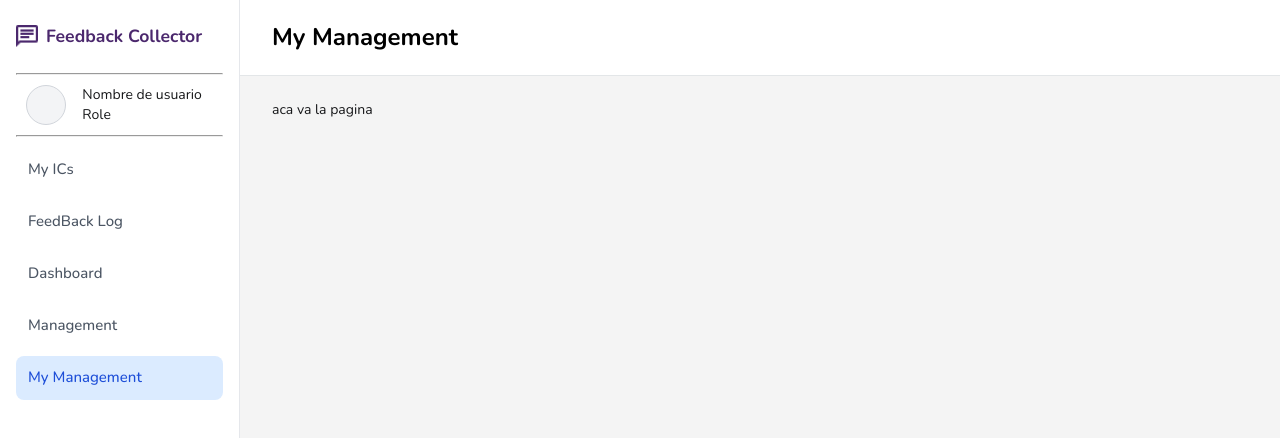
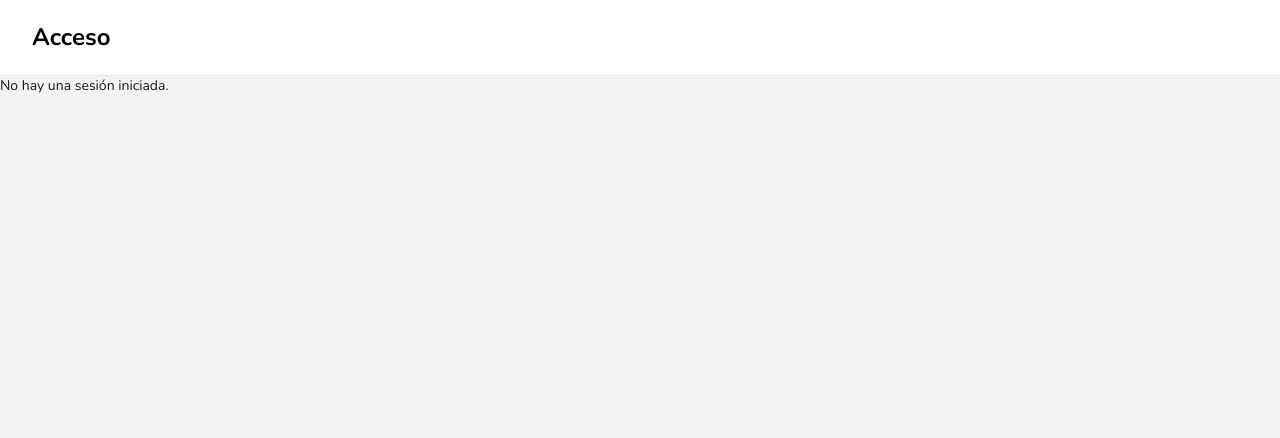
Before and after one commit to FeedbackCollector/feedback-collector, a React (Vite) app in the folder feedback-app-web/: page /my-management in a window 1280 px wide. Shown: the top 438 px of the page. Built offline with nearby package versions, Linux system fonts and the light colour scheme.

Commit message:
feature(auth): implement role-based views and session management

```diff
--- a/feedback-app-web/src/App.jsx
+++ b/feedback-app-web/src/App.jsx
@@ -1,4 +1,5 @@
-import { createBrowserRouter, Outlet, RouterProvider } from 'react-router-dom'
+import { BrowserRouter, Outlet, useLocation, useRoutes } from 'react-router-dom'
+import { useEffect, useState } from 'react'
 import { Header } from './Components/Header'
 import { NavBar } from './Components/Manager-Nav'
 import './App.css'
@@ -8,51 +9,125 @@ import Dashboard from './pages/Dashboard'
 import Management from './pages/Management'
 import MyManagement from './pages/MyManagement'
 
-const IS_ADMIN = true
+const TOKEN_STORAGE_KEY = 'token'
+const VALID_ROLES = ['manager', 'director']
 
 const managerRoutes = [
   { path: '/MyICs', title: 'My ICs', element: <MyICs /> },
   { path: '/feedback-log', title: 'FeedBack Log', element: <FeedbackLogSearchComp /> },
 ]
 
-const adminRoutes = [
+const directorRoutes = [
   { path: '/dashboard', title: 'Dashboard', element: <Dashboard /> },
   { path: '/management', title: 'Management', element: <Management /> },
   { path: '/my-management', title: 'My Management', element: <MyManagement /> },
 ]
 
-const visibleRoutes = IS_ADMIN ? [...managerRoutes, ...adminRoutes] : managerRoutes
+function readCurrentUser() {
+  const token = window.localStorage.getItem(TOKEN_STORAGE_KEY)
+  if (!token) {
+    return { user: null, error: 'No hay una sesión iniciada.' }
+  }
 
-function AppLayout() {
+  try {
+    const payload = token.split('.')[1]?.replace(/-/g, '+').replace(/_/g, '/')
+    if (!payload) throw new Error('Token inválido')
+
+    const claims = JSON.parse(
+      new TextDecoder().decode(
+        Uint8Array.from(window.atob(payload), (character) => character.charCodeAt(0)),
+      ),
+    )
+
+    if (typeof claims.exp === 'number' && claims.exp * 1000 <= Date.now()) {
+      return { user: null, error: 'La sesión expiró. Iniciá sesión nuevamente.' }
+    }
+
+    if (typeof claims.email !== 'string' || !VALID_ROLES.includes(claims.role)) {
+      return { user: null, error: 'La sesión no contiene un usuario o rol válido.' }
+    }
+
+    return { user: { email: claims.email, role: claims.role }, error: null }
+  } catch {
+    return { user: null, error: 'No se pudo leer la sesión. Iniciá sesión nuevamente.' }
+  }
+}
+
+function AppLayout({ user, links }) {
+  const { pathname } = useLocation()
+  const title = links.find(({ to }) => to === pathname)?.label ?? 'Página no encontrada'
+
   return (
     <div className="app-layout">
       <NavBar
-        links={visibleRoutes.map(({ path, title }) => ({ to: path, label: title }))}
+        links={links}
+        user={user}
       />
       <main className="app-content">
-        <Header />
+        <Header title={title} />
         <Outlet />
       </main>
     </div>
   )
 }
 
-const router = createBrowserRouter([
-  {
-    element: <AppLayout />,
-    children: [
-      ...visibleRoutes.map(({ path, title, element }) => ({
-        path,
-        element,
-        handle: { title },
-      })),
-      { path: '*', element: null },
-    ],
-  },
-])
+function SessionNotice({ message, title = 'Acceso' }) {
+  return (
+    <main className="app-content">
+      <Header title={title} />
+      <p role="status">{message}</p>
+    </main>
+  )
+}
+
+function AuthenticatedApp() {
+  const [session, setSession] = useState(readCurrentUser)
+
+  useEffect(() => {
+    function syncSession(event) {
+      if (event.key === TOKEN_STORAGE_KEY || event.key === null) {
+        setSession(readCurrentUser())
+      }
+    }
+
+    window.addEventListener('storage', syncSession)
+    return () => window.removeEventListener('storage', syncSession)
+  }, [])
+
+  const user = session.user
+  const visibleRoutes = user?.role === 'director'
+    ? [...managerRoutes, ...directorRoutes]
+    : user?.role === 'manager'
+      ? managerRoutes
+      : []
+  const links = visibleRoutes.map(({ path, title }) => ({ to: path, label: title }))
+  const routeElements = visibleRoutes.map(({ path, title, element }) => ({
+    path,
+    element,
+    handle: { title },
+  }))
+  const routes = user
+    ? [
+        {
+          element: <AppLayout user={user} links={links} />,
+          children: [...routeElements, {
+            path: '*',
+            element: <p role="status">No tenés acceso a esta página.</p>,
+          }],
+        },
+      ]
+    : [{ path: '*', element: <SessionNotice message={session.error} /> }]
+  const element = useRoutes(routes)
+
+  return element
+}
 
 function App() {
-  return <RouterProvider router={router} />
+  return (
+    <BrowserRouter>
+      <AuthenticatedApp />
+    </BrowserRouter>
+  )
 }
 
 export default App
--- a/feedback-app-web/src/Components/Header.tsx
+++ b/feedback-app-web/src/Components/Header.tsx
@@ -1,19 +1,6 @@
-import { useMatches } from 'react-router-dom';
 import './Header.css';
 
-function isHeaderHandle(handle: unknown): handle is { title: string } {
-  return typeof handle === 'object'
-    && handle !== null
-    && 'title' in handle
-    && typeof handle.title === 'string';
-}
-
-export function Header() {
-  const matches = useMatches();
-  const title = matches.reduce<string | undefined>((currentTitle, match) => (
-    isHeaderHandle(match.handle) ? match.handle.title : currentTitle
-  ), undefined) ?? 'Página no encontrada';
-
+export function Header({ title }: { title: string }) {
   return (
     <header className="page-header">
       <h1>{title}</h1>
--- a/feedback-app-web/src/Components/Manager-Nav.tsx
+++ b/feedback-app-web/src/Components/Manager-Nav.tsx
@@ -8,7 +8,7 @@ const LINKS = [
   { label: 'FeedBack Log', to: '/feedback-log' }
 ];
 
-export function NavBar({ links = LINKS }) {
+export function NavBar({ links = LINKS, user }) {
   return (
   <>
     <aside className="manager-sidebar">
@@ -16,7 +16,7 @@ export function NavBar({ links = LINKS }) {
         <img src={chatIcon} alt="chaticon" width="32" height="32"/>
         <h1>Feedback Collector</h1>
       </div>
-      <User />
+      <User user={user} />
       <nav className="manager-nav" aria-label="Navegación principal">
         {links.map((link) => (
           <NavLink
--- a/feedback-app-web/src/Components/User.tsx
+++ b/feedback-app-web/src/Components/User.tsx
@@ -1,6 +1,6 @@
 import './User.css';
 
-export function User() {
+export function User({ user }) {
   return (
     <>
       <hr />
@@ -8,8 +8,8 @@ export function User() {
         <div className='user-profile'>
           <div className="user-profile__avatar" aria-hidden="true" />
           <div className='user-profile_name'>
-            <span>Nombre de usuario</span>
-            <p>Role</p>
+            <span>{user?.email ?? 'Usuario'}</span>
+            <p>{user?.role === 'director' ? 'Director' : 'Manager'}</p>
           </div>
         </div>
 
```
